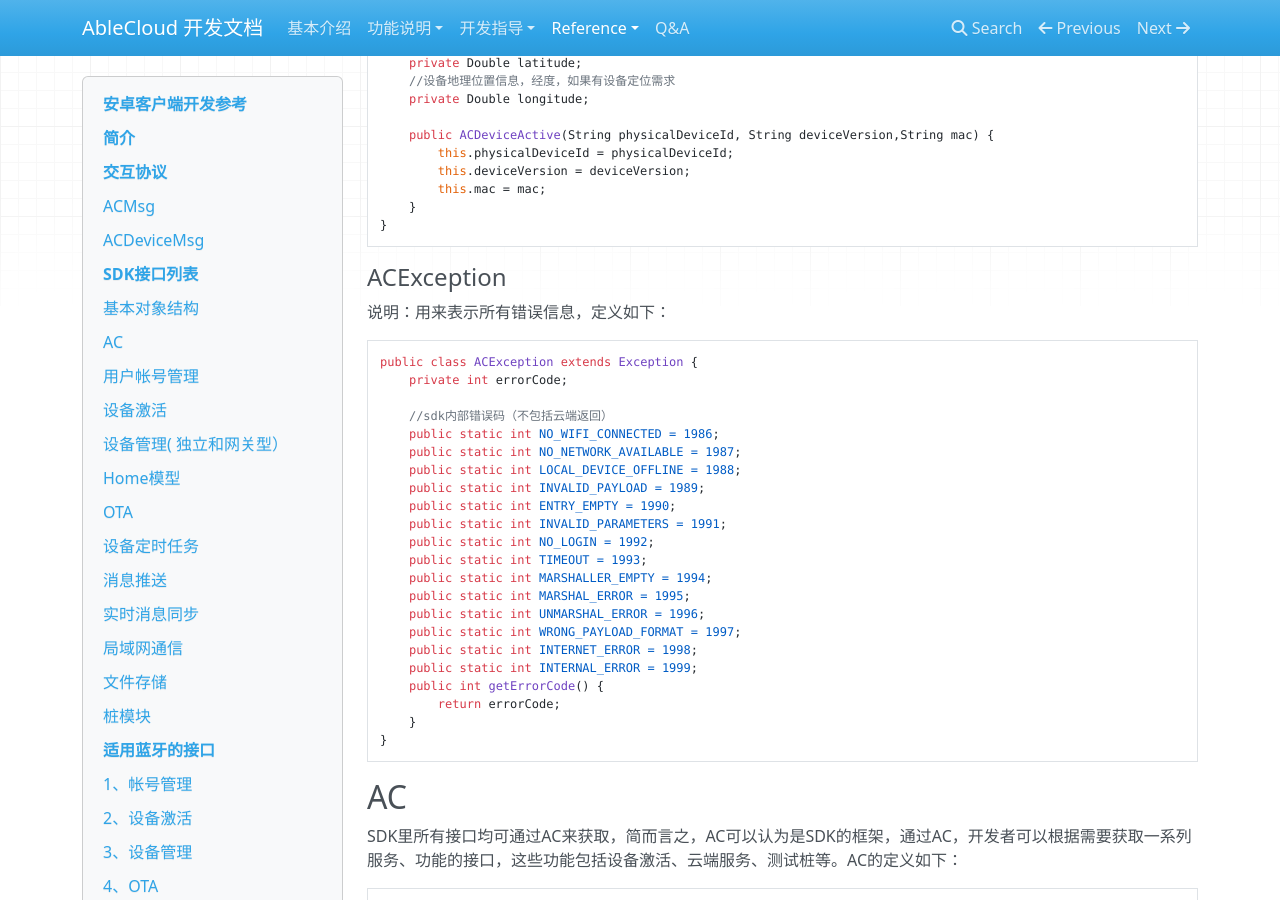
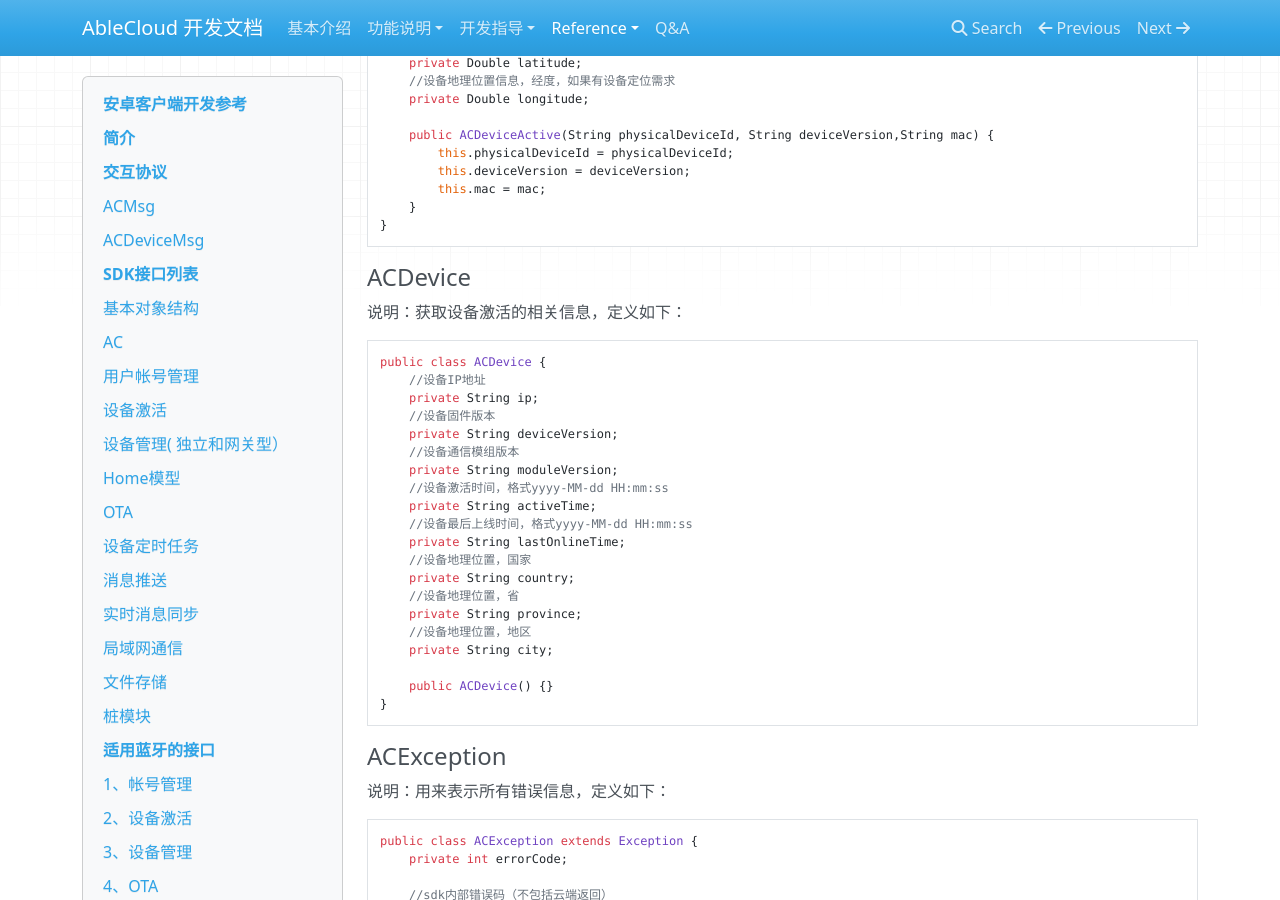
Before and after one commit to JessonW/rd_docs, an MkDocs documentation site: the page built from docs/reference/android.md, in a window 1280 px wide and 900 px high, scrolled down 9511 px. Built offline with MkDocs 1.6.1, drawn with Linux system fonts in a browser that asks for light colours; nearby versions of some CDN libraries; old or Windows-style settings are respelled for this version of MkDocs; some of the changed text lies outside the part shown.

Commit message:
update getDeviceInfo

````diff
--- a/docs/reference/android.md
+++ b/docs/reference/android.md
@@ -471,6 +471,31 @@
 }
 ```
 
+####ACDevice
+说明：获取设备激活的相关信息，定义如下：
+```java
+public class ACDevice {
+    //设备IP地址
+    private String ip;
+    //设备固件版本
+    private String deviceVersion;
+    //设备通信模组版本
+    private String moduleVersion;
+    //设备激活时间，格式yyyy-MM-dd HH:mm:ss
+    private String activeTime;
+    //设备最后上线时间，格式yyyy-MM-dd HH:mm:ss
+    private String lastOnlineTime;
+    //设备地理位置，国家
+    private String country;
+    //设备地理位置，省
+    private String province;
+    //设备地理位置，地区
+    private String city;
+
+    public ACDevice() {}
+}
+```
+
 ####ACException
 说明：用来表示所有错误信息，定义如下：
 ```java
@@ -921,6 +946,19 @@
 ```
 >通过以上`ACDeviceActivator`提供的接口，使一台设备连上wifi，我们认为已经将设备激活了。但是只是激活设备还不够，用户控制设备前需要对设备进行绑定
 
+成功激活设备之后，即可以通过调用以下接口获取设备激活相关信息，其中包括设备IP地址、设备固件版本、设备通信模组版本、设备激活时间、设备最后上线时间、设备地理位置国家/省/地区等。
+```java
+public interface ACDeviceMgr {
+    /**
+     * 设备激活查询接口
+     *
+     * @param subDomain        子域名，如djj（豆浆机）
+     * @param physicalDeviceId 设备物理ID
+     * @param callback         返回结果的监听回调
+     */
+    public void getDeviceInfo(String subDomain, String physicalDeviceId, final PayloadCallback<ACDevice> callback);
+}
+```
 
 
 ##设备管理( 独立和网关型）
````
Also changed, not shown: docs/develop_guide/android.md (+1 -1 lines).
